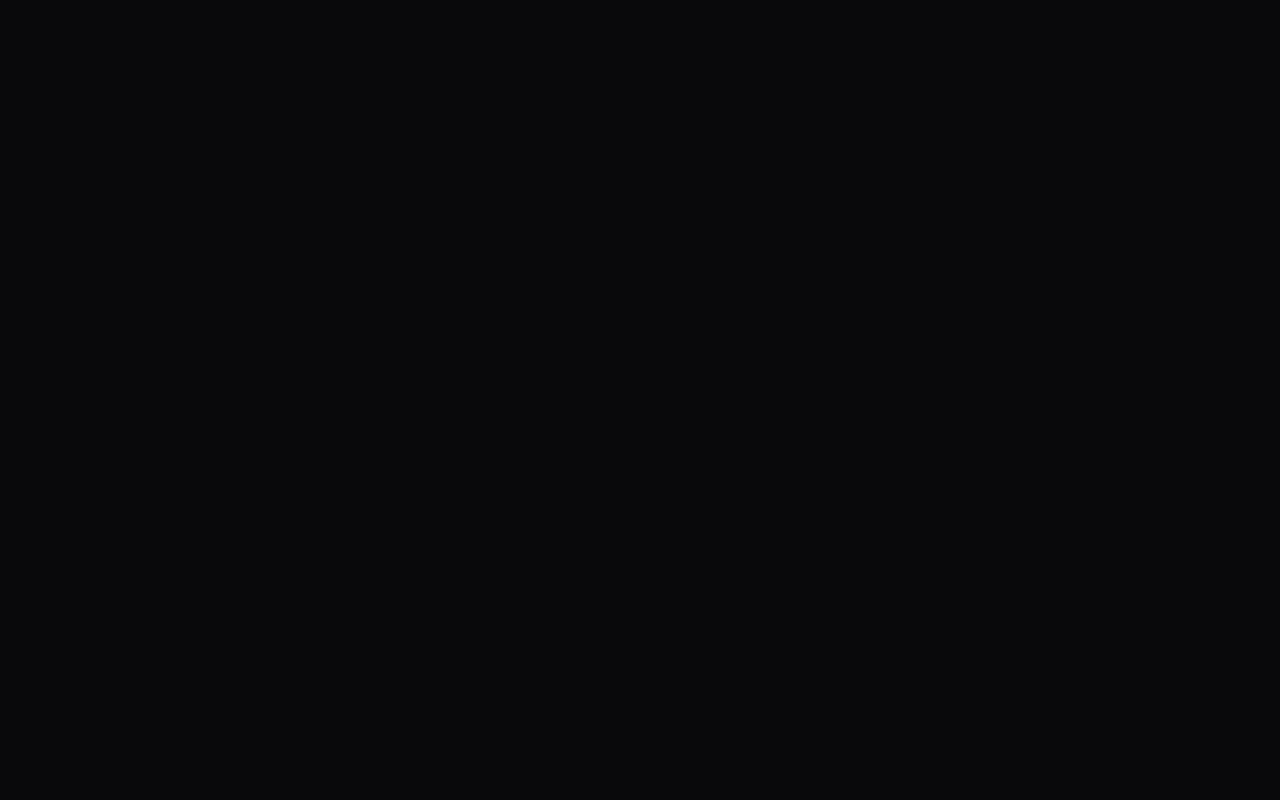
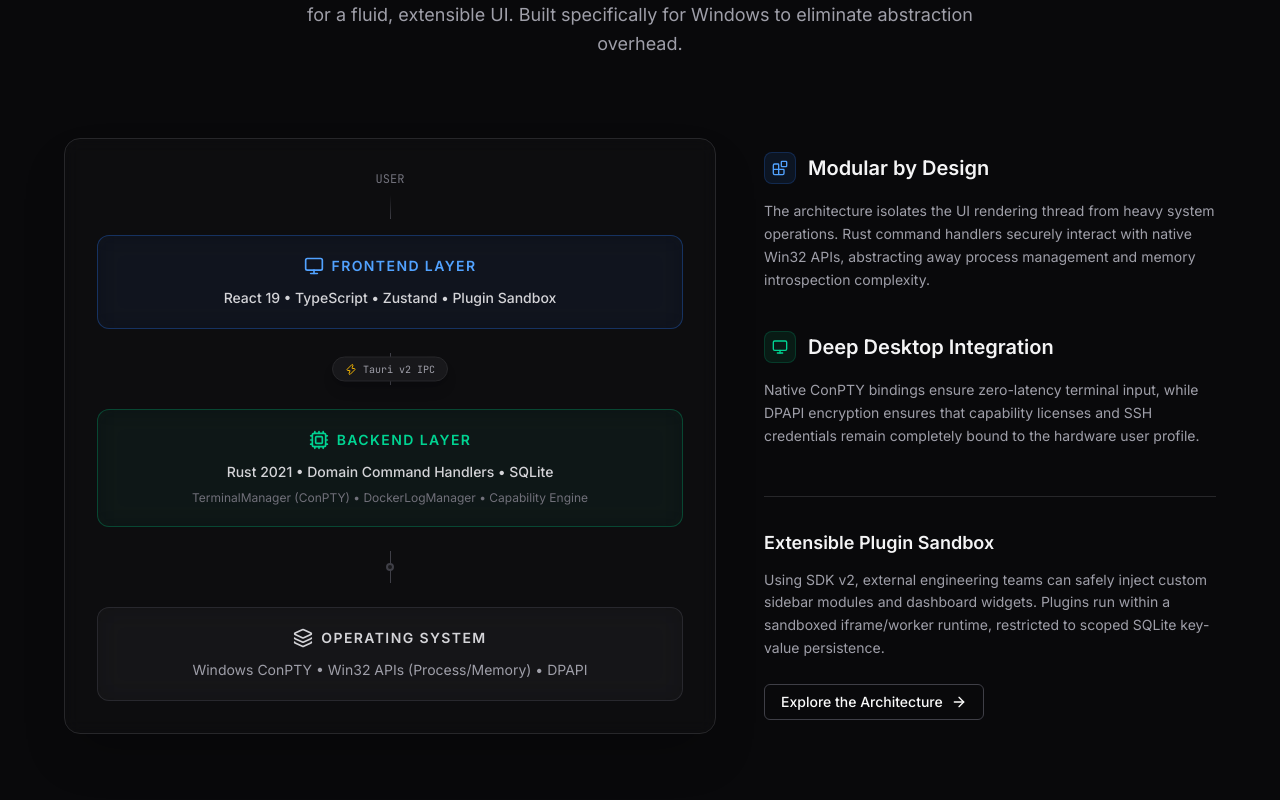
Before and after one commit to ratuhin1122/developer-cockpit-website, a Next.js app: page / in a window 1280 px wide. Shown: the part 6000-6800 px from the top of the page. Before the commit the page ends 5982 px from the top, so only its background shows below. Built offline with nearby package versions, Linux system fonts and the light colour scheme.

Commit message:
feat: add Architecture component and integrate it into the homepage

```diff
--- a/src/app/page.tsx
+++ b/src/app/page.tsx
@@ -2,6 +2,7 @@ import { Hero } from "@/components/hero/Hero";
 import { Showcase } from "@/components/screenshots/Showcase";
 import { InteractiveFeatures } from "@/components/features/InteractiveFeatures";
 import { Editions } from "@/components/editions/Editions";
+import { Architecture } from "@/components/architecture/Architecture";
 
 export default function Home() {
   return (
@@ -10,6 +11,7 @@ export default function Home() {
       <Showcase />
       <InteractiveFeatures />
       <Editions />
+      <Architecture />
     </>
   );
 }
--- /dev/null
+++ b/src/components/architecture/Architecture.tsx
@@ -0,0 +1,132 @@
+"use client"
+
+import * as React from "react"
+import { ArrowRight, Layers, Blocks, Cpu, Monitor, Zap } from "lucide-react"
+import { Button } from "@/components/ui/Button"
+import Link from "next/link"
+
+export function Architecture() {
+  return (
+    <section id="architecture-deep-dive" className="py-32 bg-zinc-950 relative border-t border-zinc-900">
+      <div className="max-w-[1200px] mx-auto px-6">
+
+        <div className="text-center mb-20">
+          <h2 className="text-3xl md:text-5xl font-semibold tracking-tight text-foreground mb-6">
+            Engineered for native performance.
+          </h2>
+          <p className="text-lg text-zinc-400 max-w-2xl mx-auto leading-relaxed">
+            A deeply integrated stack leveraging Rust for systems-level access and React for a fluid, extensible UI. Built specifically for Windows to eliminate abstraction overhead.
+          </p>
+        </div>
+
+        <div className="grid grid-cols-1 lg:grid-cols-12 gap-12 items-center">
+
+          {/* Architecture Diagram Column */}
+          <div className="lg:col-span-7">
+            <div className="rounded-2xl border border-zinc-800 bg-zinc-900/30 p-8 backdrop-blur-sm shadow-2xl relative overflow-hidden">
+              <div className="absolute inset-0 bg-grid-zinc-800/[0.2] bg-[size:20px_20px]"></div>
+
+              <div className="relative z-10 flex flex-col gap-4">
+
+                {/* User */}
+                <div className="flex flex-col items-center">
+                  <div className="text-xs font-mono text-zinc-500 mb-2">USER</div>
+                  <div className="w-px h-6 bg-gradient-to-b from-transparent to-zinc-700"></div>
+                </div>
+
+                {/* Frontend Layer */}
+                <div className="rounded-xl border border-blue-500/30 bg-blue-500/5 p-5 backdrop-blur-md text-center">
+                  <div className="flex items-center justify-center gap-2 mb-3 text-blue-400">
+                    <Monitor className="w-5 h-5" />
+                    <h3 className="font-semibold text-sm tracking-widest uppercase">Frontend Layer</h3>
+                  </div>
+                  <p className="text-sm text-zinc-300 font-medium">React 19 • TypeScript • Zustand • Plugin Sandbox</p>
+                </div>
+
+                {/* IPC Bridge */}
+                <div className="flex flex-col items-center py-2">
+                  <div className="w-px h-8 bg-zinc-700 relative">
+                    <div className="absolute top-1/2 left-1/2 -translate-x-1/2 -translate-y-1/2 whitespace-nowrap bg-zinc-900 px-3 py-1 rounded-full border border-zinc-800 text-[10px] font-mono text-zinc-400 flex items-center gap-1.5 shadow-lg">
+                      <Zap className="w-3 h-3 text-yellow-500" /> Tauri v2 IPC
+                    </div>
+                  </div>
+                </div>
+
+                {/* Backend Layer */}
+                <div className="rounded-xl border border-emerald-500/30 bg-emerald-500/5 p-5 backdrop-blur-md text-center">
+                  <div className="flex items-center justify-center gap-2 mb-3 text-emerald-400">
+                    <Cpu className="w-5 h-5" />
+                    <h3 className="font-semibold text-sm tracking-widest uppercase">Backend Layer</h3>
+                  </div>
+                  <p className="text-sm text-zinc-300 font-medium mb-2">Rust 2021 • Domain Command Handlers • SQLite</p>
+                  <p className="text-xs text-zinc-500">TerminalManager (ConPTY) • DockerLogManager • Capability Engine</p>
+                </div>
+
+                {/* OS Bridge */}
+                <div className="flex flex-col items-center py-2">
+                  <div className="w-px h-8 bg-zinc-700 relative">
+                     <div className="absolute top-1/2 left-1/2 -translate-x-1/2 -translate-y-1/2 w-2 h-2 rounded-full border-2 border-zinc-700 bg-zinc-900"></div>
+                  </div>
+                </div>
+
+                {/* Operating System Layer */}
+                <div className="rounded-xl border border-zinc-700/50 bg-zinc-800/30 p-5 backdrop-blur-md text-center">
+                  <div className="flex items-center justify-center gap-2 mb-3 text-zinc-300">
+                    <Layers className="w-5 h-5" />
+                    <h3 className="font-semibold text-sm tracking-widest uppercase">Operating System</h3>
+                  </div>
+                  <p className="text-sm text-zinc-400">Windows ConPTY • Win32 APIs (Process/Memory) • DPAPI</p>
+                </div>
+
+              </div>
+            </div>
+          </div>
+
+          {/* Details Column */}
+          <div className="lg:col-span-5 flex flex-col gap-10">
+
+            <div>
+              <div className="flex items-center gap-3 mb-4">
+                <div className="w-8 h-8 rounded-lg bg-blue-500/10 border border-blue-500/20 flex items-center justify-center text-blue-400">
+                  <Blocks className="w-4 h-4" />
+                </div>
+                <h3 className="text-xl font-semibold text-zinc-100">Modular by Design</h3>
+              </div>
+              <p className="text-zinc-400 leading-relaxed text-sm">
+                The architecture isolates the UI rendering thread from heavy system operations. Rust command handlers securely interact with native Win32 APIs, abstracting away process management and memory introspection complexity.
+              </p>
+            </div>
+
+            <div>
+              <div className="flex items-center gap-3 mb-4">
+                <div className="w-8 h-8 rounded-lg bg-emerald-500/10 border border-emerald-500/20 flex items-center justify-center text-emerald-400">
+                  <Monitor className="w-4 h-4" />
+                </div>
+                <h3 className="text-xl font-semibold text-zinc-100">Deep Desktop Integration</h3>
+              </div>
+              <p className="text-zinc-400 leading-relaxed text-sm">
+                Native ConPTY bindings ensure zero-latency terminal input, while DPAPI encryption ensures that capability licenses and SSH credentials remain completely bound to the hardware user profile.
+              </p>
+            </div>
+
+            <div className="border-t border-zinc-800 pt-8 mt-2">
+              <h3 className="text-lg font-semibold text-zinc-100 mb-3">Extensible Plugin Sandbox</h3>
+              <p className="text-zinc-400 leading-relaxed text-sm mb-6">
+                Using SDK v2, external engineering teams can safely inject custom sidebar modules and dashboard widgets. Plugins run within a sandboxed iframe/worker runtime, restricted to scoped SQLite key-value persistence.
+              </p>
+
+              <Link href="https://github.com/ratuhin1122/developer-cockpit-public/tree/main/docs/architecture" target="_blank">
+                <Button variant="outline" className="w-full sm:w-auto group">
+                  Explore the Architecture
+                  <ArrowRight className="ml-2 h-4 w-4 transition-transform group-hover:translate-x-1" />
+                </Button>
+              </Link>
+            </div>
+
+          </div>
+
+        </div>
+      </div>
+    </section>
+  )
+}
```
